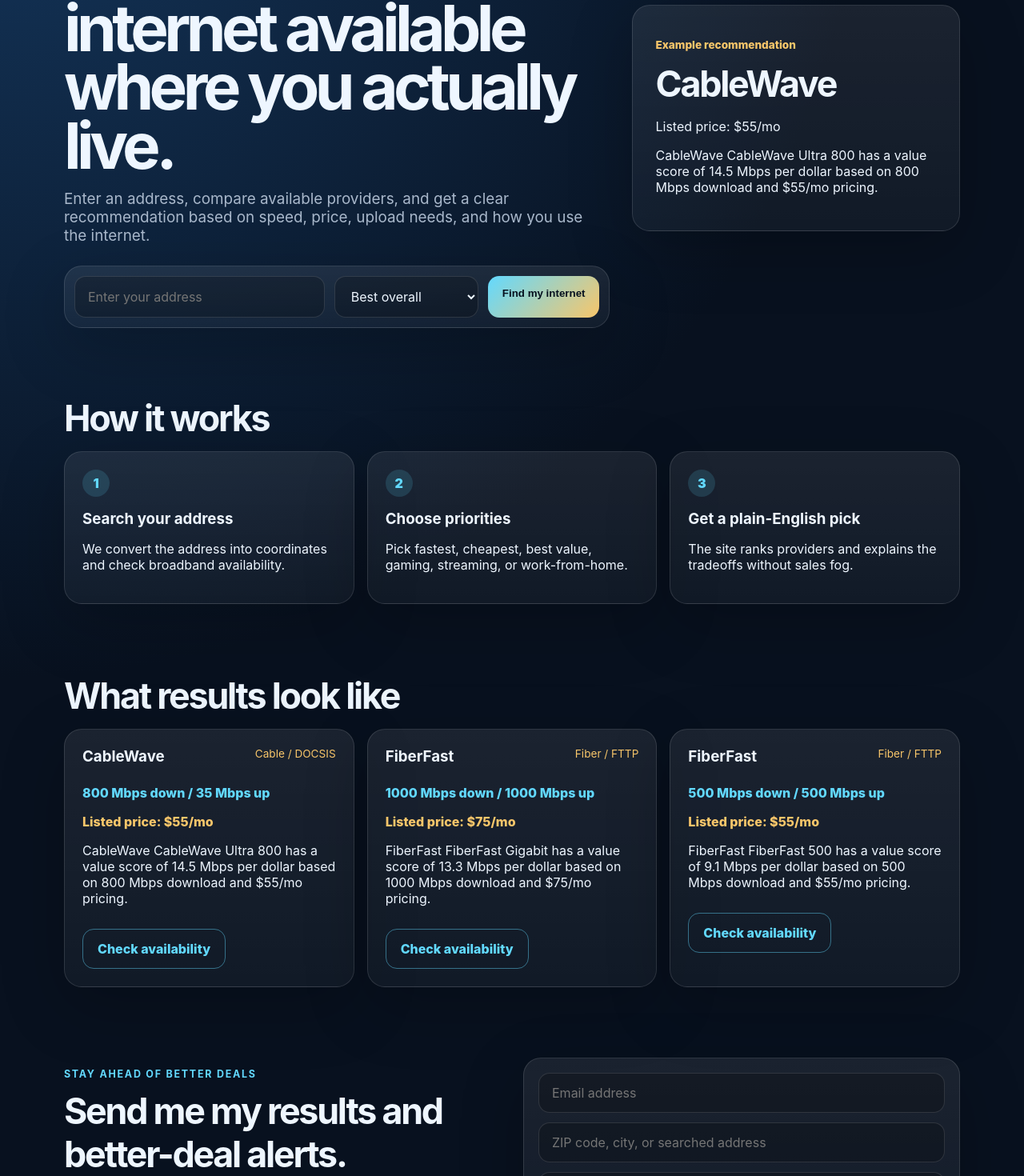
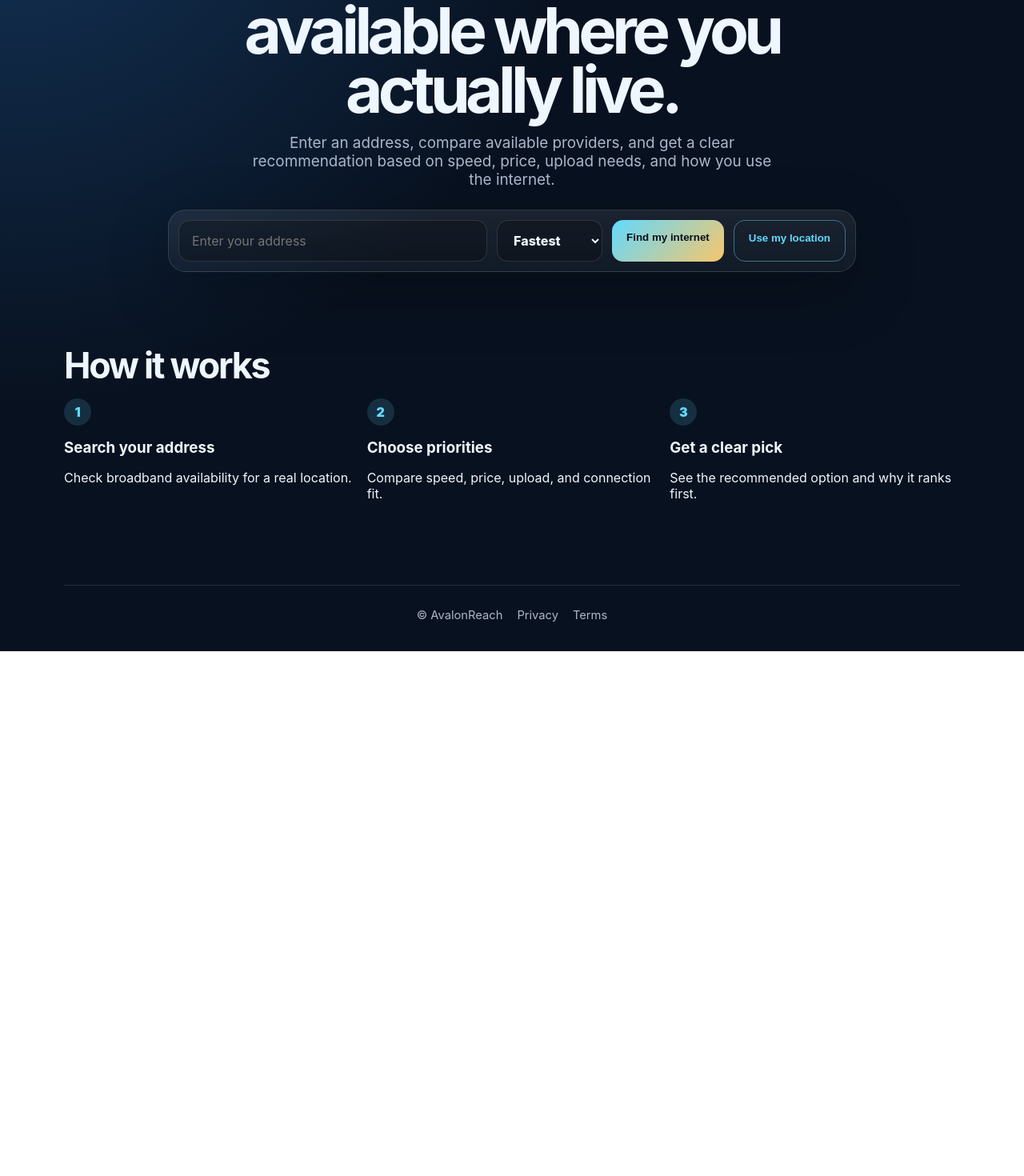
Before and after one commit to Octapolis/AvalonReach, a Next.js app: page / in a window 1280 px wide. Shown: the part 230-1700 px from the top of the page at 80% size. After the commit the page ends 1044 px from the top, so only its background shows below. Built offline with nearby package versions, Linux system fonts and the light colour scheme.

Commit message:
Simplify search flow and update milestones

```diff
--- a/app/go/[provider]/page.tsx
+++ b/app/go/[provider]/page.tsx
@@ -15,8 +15,7 @@ export default async function ProviderRedirectPage({ params }: { params: Promise
         This keeps the MVP honest while provider-specific handoff links are being configured.
       </p>
       <div className="button-row">
-        <Link className="button" href="/#lead-capture">Get update alerts</Link>
-        <Link className="button ghost" href="/">Search another address</Link>
+        <Link className="button" href="/">Search another address</Link>
       </div>
     </main>
   );
--- a/app/layout.tsx
+++ b/app/layout.tsx
@@ -16,7 +16,6 @@ export default function RootLayout({ children }: { children: React.ReactNode })
             <Link className="brand" href="/">AvalonReach</Link>
             <nav>
               <Link href="/#how-it-works">How it works</Link>
-              <Link href="/#lead-capture">Updates</Link>
               <Link href="/dashboard">Dashboard</Link>
             </nav>
           </header>
--- a/app/page.tsx
+++ b/app/page.tsx
@@ -1,14 +1,9 @@
-import { LeadCaptureForm } from "@/components/lead-capture-form";
 import { SearchForm } from "@/components/search-form";
-import { sampleResults } from "@/data/sample-results";
-import { rankProviders } from "@/lib/recommendation";
 
 export default function HomePage() {
-  const ranked = rankProviders(sampleResults.providers, "best-value");
-
   return (
     <main>
-      <section className="hero">
+      <section className="hero hero-simple">
         <div className="hero-copy">
           <p className="eyebrow">Broadband comparison for real addresses</p>
           <h1>Find the best internet available where you actually live.</h1>
@@ -17,48 +12,15 @@ export default function HomePage() {
           </p>
           <SearchForm />
         </div>
-        <aside className="score-card">
-          <p className="card-label">Example recommendation</p>
-          <h2>{ranked[0]?.name}</h2>
-          <p>{ranked[0]?.priceLabel}</p>
-          <p>{ranked[0]?.recommendationReason}</p>
-        </aside>
       </section>
 
       <section className="section" id="how-it-works">
         <h2>How it works</h2>
-        <div className="steps">
-          <article><span>1</span><h3>Search your address</h3><p>We convert the address into coordinates and check broadband availability.</p></article>
-          <article><span>2</span><h3>Choose priorities</h3><p>Pick fastest, cheapest, best value, gaming, streaming, or work-from-home.</p></article>
-          <article><span>3</span><h3>Get a plain-English pick</h3><p>The site ranks providers and explains the tradeoffs without sales fog.</p></article>
+        <div className="steps steps-minimal">
+          <article><span>1</span><h3>Search your address</h3><p>Check broadband availability for a real location.</p></article>
+          <article><span>2</span><h3>Choose priorities</h3><p>Compare speed, price, upload, and connection fit.</p></article>
+          <article><span>3</span><h3>Get a clear pick</h3><p>See the recommended option and why it ranks first.</p></article>
         </div>
-      </section>
-
-      <section className="section">
-        <h2>What results look like</h2>
-        <div className="provider-grid">
-          {ranked.slice(0, 3).map((provider) => (
-            <article className="provider-card" key={`${provider.name}-${provider.technology}`}>
-              <div className="provider-topline">
-                <h3>{provider.name}</h3>
-                <span>{provider.technology}</span>
-              </div>
-              <p className="speed">{provider.maxDownloadMbps} Mbps down / {provider.maxUploadMbps} Mbps up</p>
-              <p className="price-line">{provider.priceLabel}</p>
-              <p>{provider.recommendationReason}</p>
-              <a className="button ghost" href={provider.referralUrl}>Check availability</a>
-            </article>
-          ))}
-        </div>
-      </section>
-
-      <section className="section lead-section" id="lead-capture">
-        <div>
-          <p className="eyebrow">Stay ahead of better deals</p>
-          <h2>Send me my results and better-deal alerts.</h2>
-          <p>Get your saved results, plan-change alerts, and follow-up help choosing between close options.</p>
-        </div>
-        <LeadCaptureForm />
       </section>
     </main>
   );
--- a/app/styles.css
+++ b/app/styles.css
@@ -16,16 +16,22 @@ a { color: inherit; text-decoration: none; }
 .brand { font-weight: 800; letter-spacing: -.03em; font-size: 1.25rem; }
 nav { display:flex; gap: 18px; color: var(--muted); font-size: .95rem; }
 .hero { display:grid; grid-template-columns: 1.5fr .9fr; gap: 28px; align-items:center; min-height: 68vh; padding: 42px 0; }
+.hero-simple { display:flex; justify-content:center; text-align:center; }
+.hero-simple .hero-copy { width: min(860px, 100%); }
+.hero-simple .hero-text { margin-left: auto; margin-right: auto; }
 .eyebrow { color: var(--cyan); font-weight: 700; text-transform: uppercase; font-size: .78rem; letter-spacing: .14em; }
 h1 { font-size: clamp(2.4rem, 7vw, 5rem); line-height: .92; letter-spacing: -.07em; margin: 10px 0 18px; }
 h2 { font-size: clamp(1.8rem, 4vw, 2.8rem); letter-spacing: -.05em; margin: 0 0 14px; }
 h3 { margin: 0 0 8px; }
 .hero-text { color: var(--muted); font-size: 1.18rem; max-width: 680px; }
 .search-card, .lead-form, .score-card, .provider-card, .steps article, .empty-state { background: linear-gradient(180deg, rgba(255,255,255,.08), rgba(255,255,255,.04)); border: 1px solid var(--line); border-radius: 22px; box-shadow: 0 24px 80px rgba(0,0,0,.22); }
-.search-card { display:grid; grid-template-columns: minmax(220px, 1fr) minmax(180px, .45fr) auto; gap: 12px; padding: 12px; margin-top: 26px; }
+.search-card { display:grid; grid-template-columns: minmax(220px, 1fr) minmax(180px, .45fr) auto; gap: 12px; padding: 12px; margin: 26px auto 0; }
+.search-card-expanded { grid-template-columns: minmax(240px, 1fr) minmax(132px, .28fr) auto auto; }
 input, select { width: 100%; border: 1px solid var(--line); background: rgba(0,0,0,.22); color: var(--text); border-radius: 14px; padding: 14px 16px; font: inherit; }
 .button, button { border: 0; background: linear-gradient(135deg, var(--cyan), var(--gold)); color: #06111f; border-radius: 14px; padding: 14px 18px; font-weight: 800; cursor: pointer; display:inline-flex; justify-content:center; }
 .button.ghost { background: transparent; color: var(--cyan); border: 1px solid rgba(98,217,255,.45); margin-top: 12px; }
+.button.ghost.compact { margin-top: 0; white-space: nowrap; }
+.priority-select { font-weight: 800; }
 .button-row { display: flex; flex-wrap: wrap; gap: 12px; margin-top: 18px; }
 .button-row .button.ghost { margin-top: 0; }
 .score-card { padding: 28px; }
@@ -33,6 +39,7 @@ input, select { width: 100%; border: 1px solid var(--line); background: rgba(0,0
 .section { padding: 44px 0; }
 .steps, .provider-grid { display:grid; grid-template-columns: repeat(3, 1fr); gap: 16px; }
 .steps article, .provider-card { padding: 22px; }
+.steps-minimal article { background: transparent; border: 0; box-shadow: none; padding: 0; }
 .steps span { display:inline-grid; place-items:center; width: 34px; height: 34px; border-radius: 999px; background: rgba(98,217,255,.15); color: var(--cyan); font-weight: 900; margin-bottom: 16px; }
 .provider-topline { display:flex; justify-content:space-between; gap: 12px; align-items:start; }
 .provider-topline span { color: var(--gold); font-size: .85rem; }
@@ -41,6 +48,8 @@ input, select { width: 100%; border: 1px solid var(--line); background: rgba(0,0
 .fine-print { color: var(--muted); font-size: .9rem; }
 .lead-section { display:grid; grid-template-columns: 1fr 1fr; gap: 28px; align-items:start; }
 .lead-form { padding: 18px; display:grid; gap: 12px; }
+.save-search-panel { display:grid; gap: 10px; justify-items:start; border: 1px solid var(--line); border-radius: 22px; padding: 18px; background: rgba(255,255,255,.05); }
+.save-search-panel p { color: var(--muted); margin: 0; }
 .narrow { max-width: 760px; }
 .empty-state { padding: 32px; color: var(--muted); }
 @media (max-width: 900px) { .hero, .lead-section { grid-template-columns: 1fr; } .steps, .provider-grid { grid-template-columns: 1fr; } nav { display:none; } .search-card { grid-template-columns: 1fr; } }
@@ -53,5 +62,6 @@ input, select { width: 100%; border: 1px solid var(--line); background: rgba(0,0
 .checkbox-row input { width: auto; margin-top: 4px; }
 .form-success { color: #8df5be; margin: 0; }
 .form-error { color: #ffb4b4; margin: 0; }
+.search-error { grid-column: 1 / -1; text-align: left; }
 .site-footer { display:flex; gap: 18px; align-items:center; justify-content:center; color: var(--muted); border-top: 1px solid var(--line); padding: 28px 0 36px; margin-top: 44px; font-size: .92rem; }
 .site-footer a { color: var(--muted); }
--- a/components/search-form.tsx
+++ b/components/search-form.tsx
@@ -4,7 +4,8 @@ import { useState } from "react";
 
 export function SearchForm() {
   const [address, setAddress] = useState("");
-  const [priority, setPriority] = useState("best-value");
+  const [priority, setPriority] = useState("fastest");
+  const [locationStatus, setLocationStatus] = useState<"idle" | "loading" | "error">("idle");
 
   function onSubmit(event: React.FormEvent<HTMLFormElement>) {
     event.preventDefault();
@@ -12,8 +13,30 @@ export function SearchForm() {
     window.location.href = `/results?${params.toString()}`;
   }
 
+  function useCurrentLocation() {
+    if (!navigator.geolocation) {
+      setLocationStatus("error");
+      return;
+    }
+
+    setLocationStatus("loading");
+    navigator.geolocation.getCurrentPosition(
+      (position) => {
+        const params = new URLSearchParams({
+          address: "Current location",
+          lat: String(position.coords.latitude),
+          lng: String(position.coords.longitude),
+          priority
+        });
+        window.location.href = `/results?${params.toString()}`;
+      },
+      () => setLocationStatus("error"),
+      { enableHighAccuracy: false, timeout: 10000, maximumAge: 300000 }
+    );
+  }
+
   return (
-    <form className="search-card" onSubmit={onSubmit}>
+    <form className="search-card search-card-expanded" onSubmit={onSubmit}>
       <input
         aria-label="Street address"
         placeholder="Enter your address"
@@ -21,14 +44,18 @@ export function SearchForm() {
         onChange={(event) => setAddress(event.target.value)}
         required
       />
-      <select aria-label="Priority" value={priority} onChange={(event) => setPriority(event.target.value)}>
+      <select className="priority-select" aria-label="Priority" value={priority} onChange={(event) => setPriority(event.target.value)}>
+        <option value="fastest">Fastest</option>
         <option value="best-value">Best overall</option>
-        <option value="fastest">Fastest speed</option>
         <option value="cheapest">Cheapest</option>
-        <option value="upload">Best upload</option>
-        <option value="gaming">Gaming / low-lag</option>
+        <option value="upload">Upload</option>
+        <option value="gaming">Gaming</option>
       </select>
       <button type="submit">Find my internet</button>
+      <button className="button ghost compact" type="button" onClick={useCurrentLocation} disabled={locationStatus === "loading"}>
+        {locationStatus === "loading" ? "Locating..." : "Use my location"}
+      </button>
+      {locationStatus === "error" && <p className="form-error search-error">Location access did not work. Enter an address instead.</p>}
     </form>
   );
 }
```
Also changed, not shown: app/results/page.tsx (+16 -6 lines), components/lead-capture-form.tsx (+18 -2 lines), lib/broadband.ts (+38 -0 lines), 4 other files (tests, documents, lock files or other folders).
